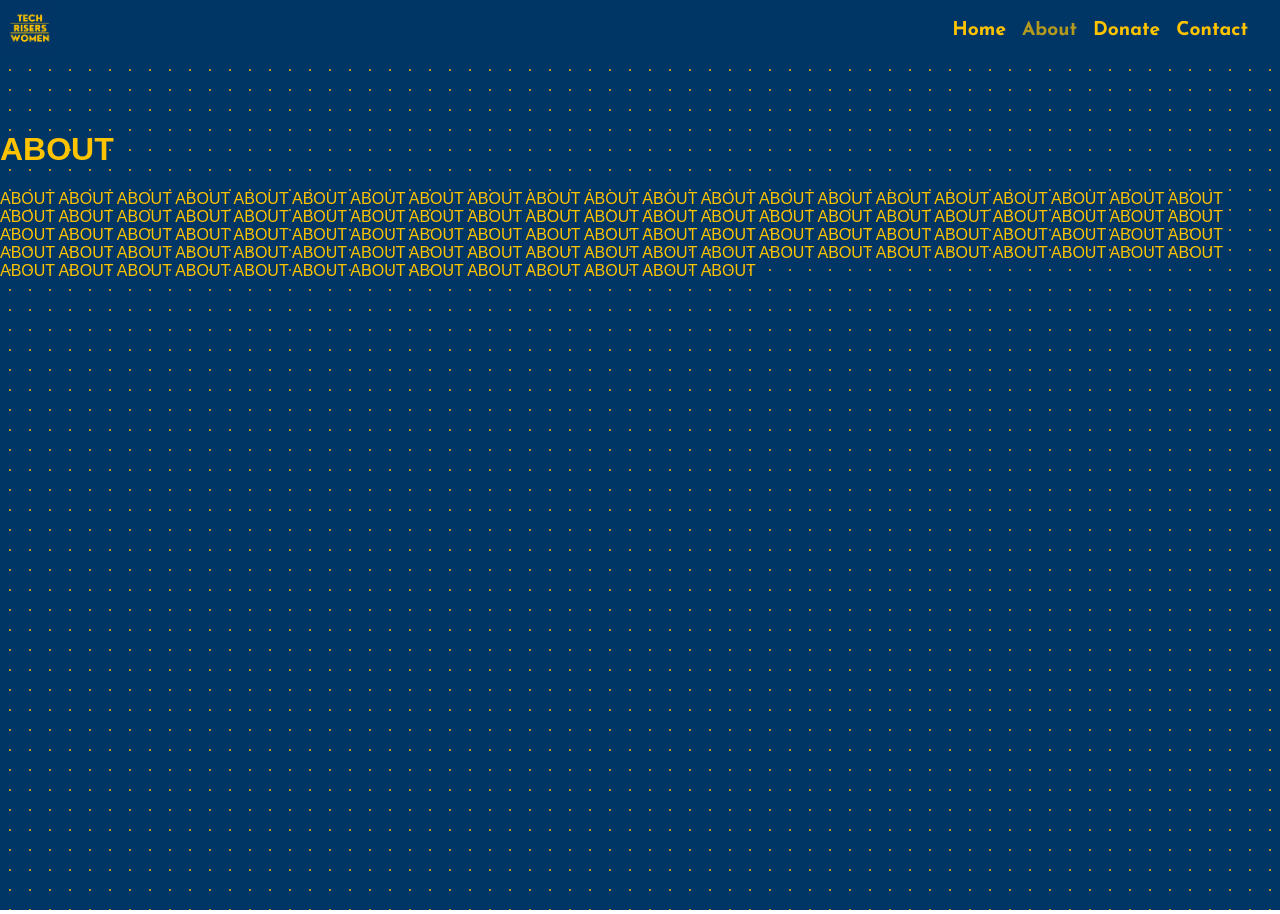
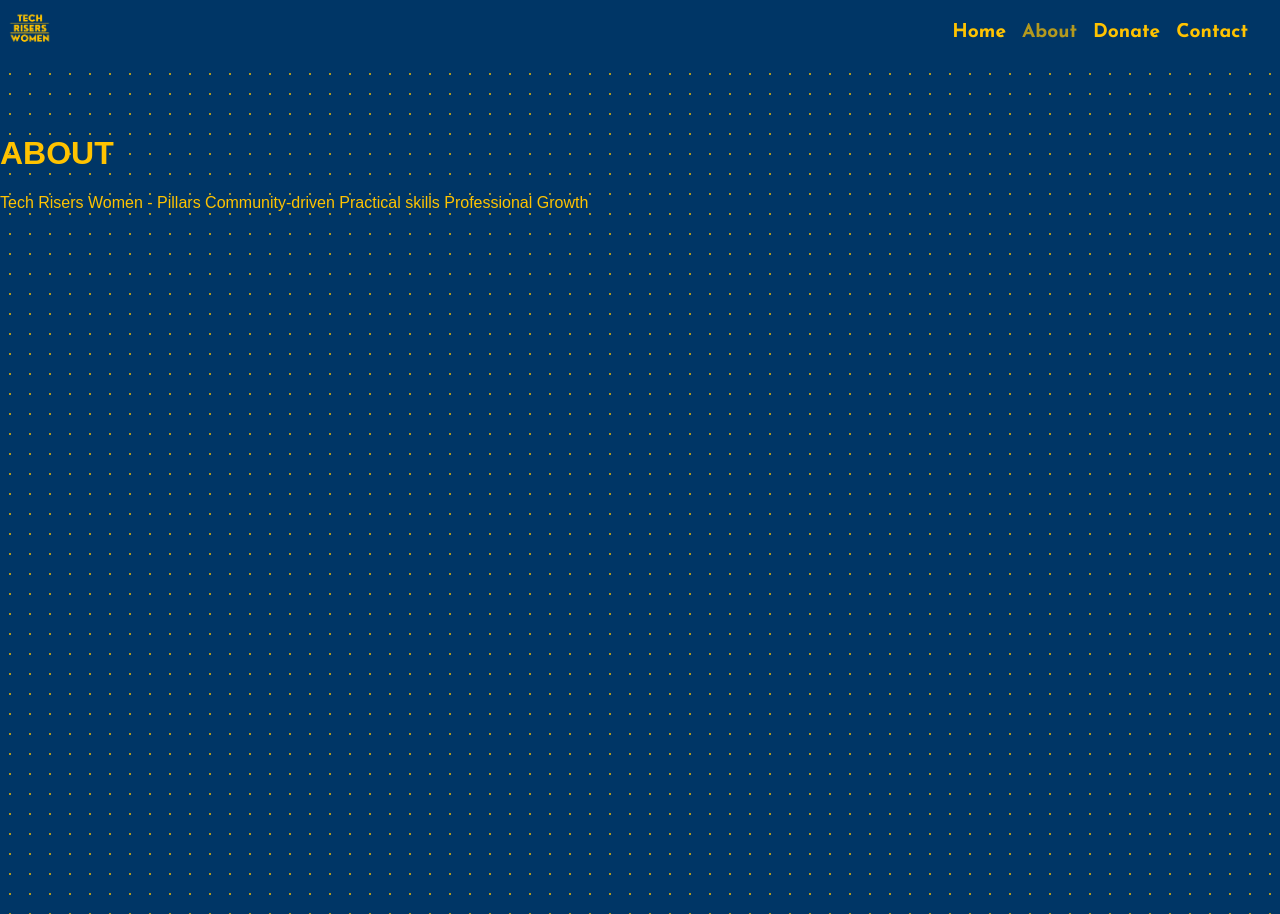
Before and after one commit to gros-pataplouf/Tech-Risers-Women.github.io, a React (Create React App) app: page /about in a window 1280 px wide. Built offline with nearby package versions, Linux system fonts and the light colour scheme.

Commit message:
logo opacity

```diff
--- a/src/components/Navbar.js
+++ b/src/components/Navbar.js
@@ -50,7 +50,13 @@
           }}
         />
       </button>
-      <img src={Logo} alt="Tech Risers Women Logo" />
+      <NavLink
+        to="/"
+        className={({ isActive }) => (isActive ? styles.activeLogo : "")}
+        onClick={closeNavbar}
+      >
+        <img src={Logo} alt="Tech Risers Women Logo" />
+      </NavLink>
       <ul className={styles.bigScreenMenu}>
         <li>
           <NavLink
--- a/src/components/navbar.module.css
+++ b/src/components/navbar.module.css
@@ -100,3 +100,6 @@
 .active {
   opacity: 0.7;
 }
+.activeLogo {
+  opacity: 0;
+}
--- a/src/planets/About.js
+++ b/src/planets/About.js
@@ -6,19 +6,14 @@
     <div className={styles.about}>
       <h1>ABOUT</h1>{" "}
       <p>
-        {" "}
-        ABOUT ABOUT ABOUT ABOUT ABOUT ABOUT ABOUT ABOUT ABOUT
-        ABOUT ABOUT ABOUT ABOUT ABOUT ABOUT ABOUT ABOUT ABOUT
-        ABOUT ABOUT ABOUT ABOUT ABOUT ABOUT ABOUT ABOUT ABOUT
-        ABOUT ABOUT ABOUT ABOUT ABOUT ABOUT ABOUT ABOUT ABOUT
-        ABOUT ABOUT ABOUT ABOUT ABOUT ABOUT ABOUT ABOUT ABOUT
-        ABOUT ABOUT ABOUT ABOUT ABOUT ABOUT ABOUT ABOUT ABOUT
-        ABOUT ABOUT ABOUT ABOUT ABOUT ABOUT ABOUT ABOUT ABOUT
-        ABOUT ABOUT ABOUT ABOUT ABOUT ABOUT ABOUT ABOUT ABOUT
-        ABOUT ABOUT ABOUT ABOUT ABOUT ABOUT ABOUT ABOUT ABOUT
-        ABOUT ABOUT ABOUT ABOUT ABOUT ABOUT ABOUT ABOUT ABOUT
-        ABOUT ABOUT ABOUT ABOUT ABOUT ABOUT ABOUT{" "}
-      </p>
+        Tech Risers Women - Pillars
+
+Community-driven
+
+Practical skills
+
+Professional Growth
+</p>
     </div>
   );
 }
```
